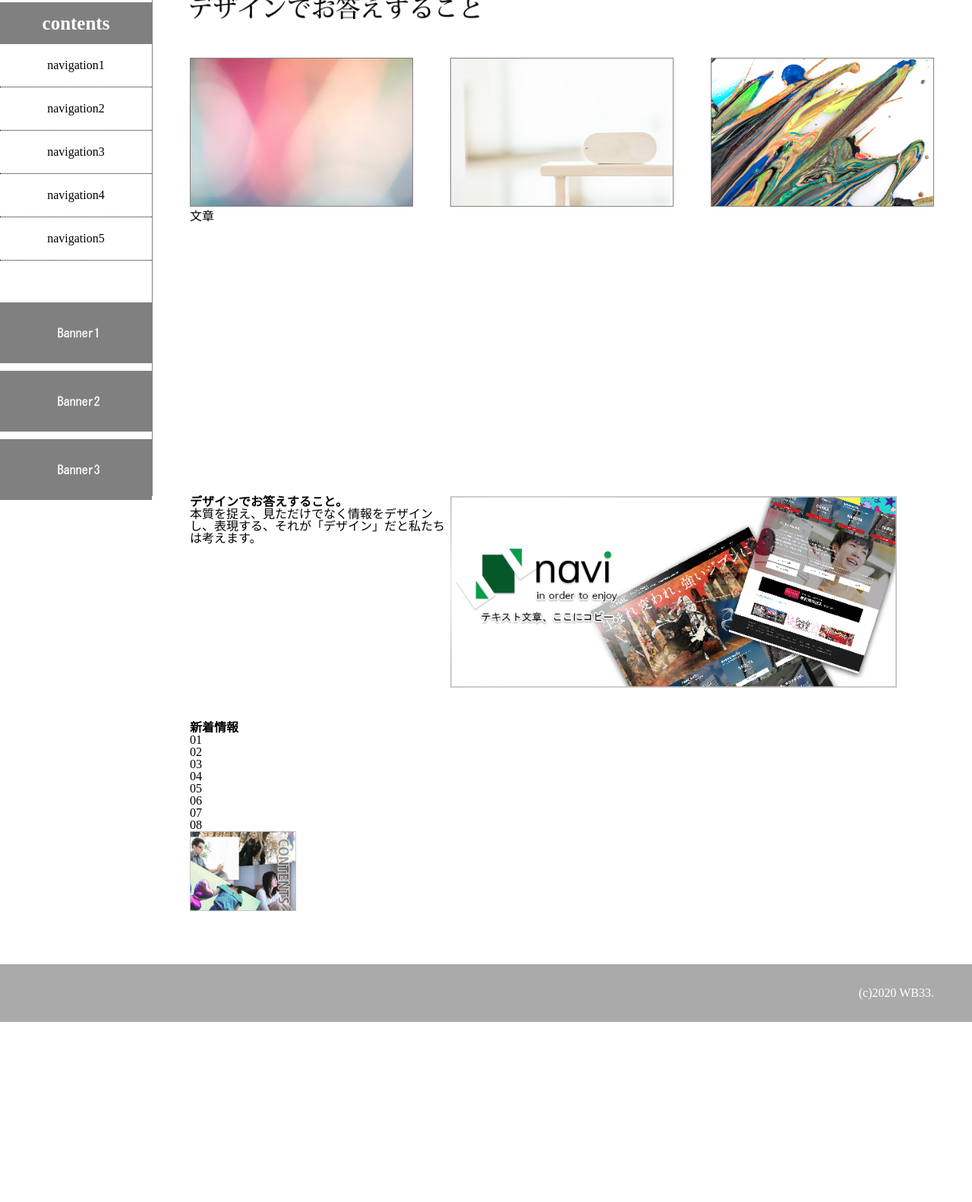
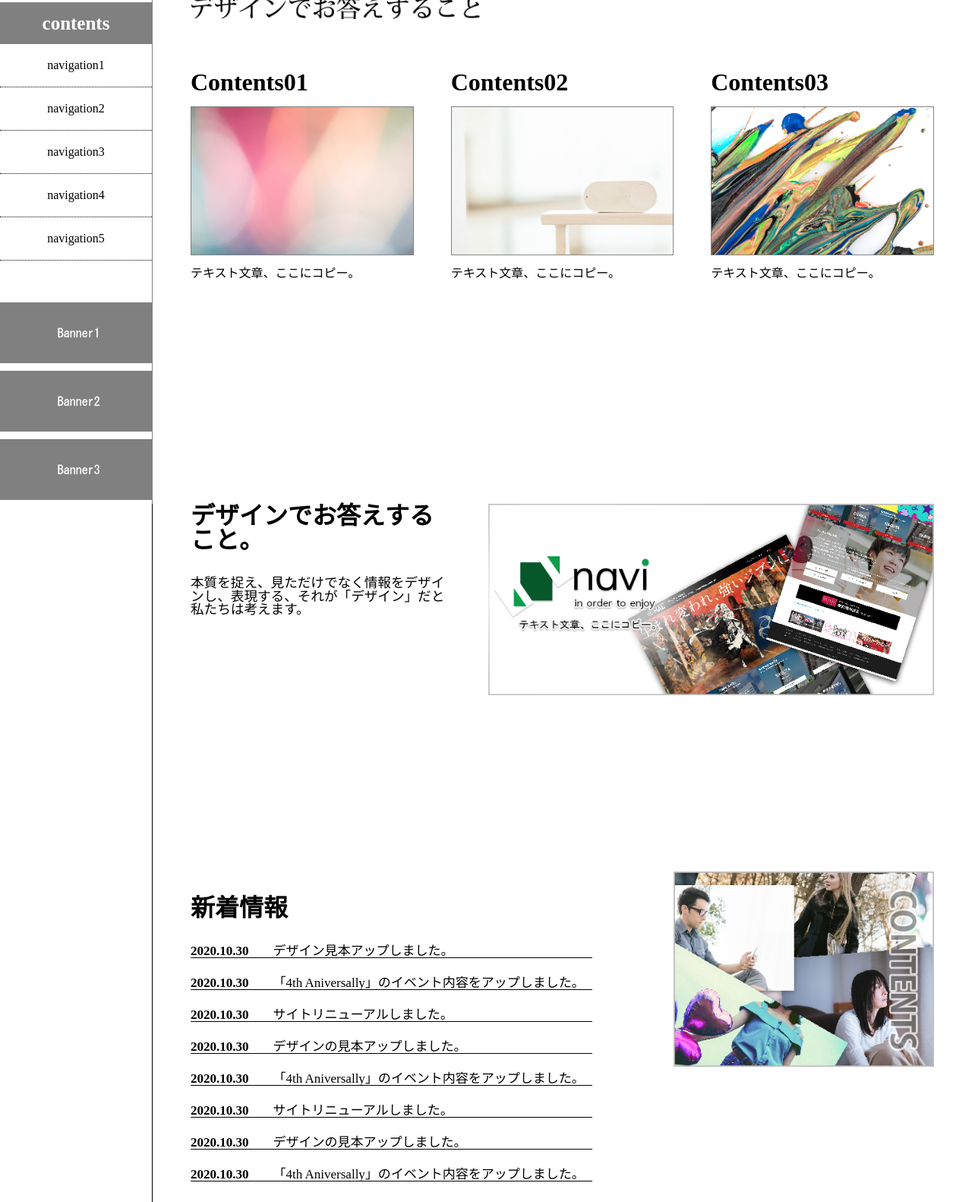
Before and after one commit to nhsKK/80454_WB, a plain HTML site: page wb__02/index.html in a window 1280 px wide. Shown: the part 347-1929 px from the top of the page at 76% size. Before the commit the page ends 1692 px from the top, so only its background shows below. Drawn offline with Linux system fonts and the light colour scheme.

Commit message:
0611__the-end.

```diff
--- a/wb__02/css/style.css
+++ b/wb__02/css/style.css
@@ -3,6 +3,13 @@ img{
     vertical-align: bottom;
     width: 100%;
     height: auto;
+}
+.img__trs:hover{
+    opacity: 50%;
+}
+a{
+    text-decoration: none;
+    color: black;
 }
 
 
@@ -22,7 +29,7 @@ ul li{
     float: left;
 
     width: 200px;
-    height: 1000px;
+    height: auto;
     top: 0px;
     border-right: solid gray 0.5px;
 }
@@ -54,6 +61,13 @@ ul li{
                     text-align: center;
                     border-bottom: dotted 0.5px;
                 }
+                nav ul li.nav__box:hover{
+                    background-color: gainsboro;
+                }
+                nav ul a{
+                    text-decoration: none;
+                    color: black;
+                }
 
     .banner{
         margin: 5px 0;
@@ -65,6 +79,7 @@ ul li{
     float: none;
     margin-left: 200px;
     padding: 50px;
+    border-left: solid 0.5px;
 }
 
 #r__box--main{
@@ -85,23 +100,47 @@ ul#sect01__cont li{
         padding: 0;
         margin: 0;
         margin-right: 5%;
+        margin-bottom: 1em;
     }
+        .sect01__cont--img h2{
+            font-size: 2rem;
+            margin: 1rem;
+        }
+        .sect01__cont--img p{
+            margin: 1em 0 5em 0 ;
+        }
     #sect01__cont li p{
         clear: both;
 
-        margin-top: 5px;
+        margin: 1em 0 5em 0 ;
     }
+        #sect01__cont li h2{
+            font-size: 2rem;
+            margin: 1rem 0;
+        }
 
-    .sect02{
-        float: left;
-    }
+
+
 #sect02__cont{
     clear: both;
 }
+.sect02{
+    float: left;
+}
+    .sect02 h2{
+        font-size: 2rem;
+        margin-bottom: 2rem;
+    }
+    .sect02 p{
+        font-size: 1.1rem;
+        width: 100%;
+    }
+
 #sect02__cont div{
     width: 35%;
 }
 #sect02__cont--img{
+    float: right;
 
     width: 60%;
 }
@@ -109,18 +148,48 @@ ul#sect01__cont li{
 div#sect03{
     clear: both;
 
-    margin-top: 25px;
+    margin-top: 29rem;
     margin-bottom: 50px;
     padding: 20px 0 ;
+    height: 500px;
 }
 
 #sect03__img{
+    float: right;
     width: 35%;
 }
 
 .sect03{
     float: left;
 }
+
+#sect03__list{
+    margin-top: 1rem;
+    width: 60%;
+}
+#sect03__list h1{
+    font-size: 2rem;
+    margin: 1rem 0;
+    margin-bottom: 2rem;
+}
+#sect03__list--ul p{
+    font-size: 17px;
+}
+#sect03__list--ul li{
+    width: 90%;
+    margin: 1.5rem 0;
+    border-bottom: solid 0.5px;
+}
+.sect03__list--date{
+    float: left;
+
+    margin-right: 2rem;
+    font-weight: bold;
+}
+.sect03__list--li a:hover{
+    color: hotpink;
+}
+
 
 footer{
     padding: 30px 50px 30px 50px;
--- a/wb__02/index.html
+++ b/wb__02/index.html
@@ -12,7 +12,7 @@
 
     <div id="l__box">
 
-        <img src="images/logo.png" alt="">
+        <a href="#"><img src="images/logo.png" alt=""></a>
 
 
 
@@ -21,20 +21,20 @@
             <h3>contents</h3>
 
             <ul>
-                <li class="nav__box">navigation1</li>
-                <li class="nav__box">navigation2</li>
-                <li class="nav__box">navigation3</li>
-                <li class="nav__box">navigation4</li>
-                <li class="nav__box">navigation5</li>
+                <a href="#"><li class="nav__box">navigation1</li></a>
+                <a href="#"><li class="nav__box">navigation2</li></a>
+                <a href="#"><li class="nav__box">navigation3</li></a>
+                <a href="#"><li class="nav__box">navigation4</li></a>
+                <a href="#"><li class="nav__box">navigation5</li></a>
             </ul>
 
         </nav>
 
 
 
-        <img class="banner" src="images/banner1.png" alt="">
-        <img class="banner" src="images/banner2.png" alt="">
-        <img class="banner" src="images/banner3.png" alt="">
+        <a href="#"><img class="banner img__trs" src="images/banner1.png" alt=""></a>
+        <a href="#"><img class="banner img__trs" src="images/banner2.png" alt=""></a>
+        <a href="#"><img class="banner img__trs" src="images/banner3.png" alt=""></a>
 
     </div>
 
@@ -42,7 +42,7 @@
 
     <div id="r__box">
 
-        <img id="r__box--main" src="images/main-visual.png" alt="">
+        <a href="#"><img id="r__box--main" src="images/main-visual.png" alt=""></a>
 
 
 
@@ -51,21 +51,21 @@
             <ul id="sect01__cont">
 
                 <li class="sect01__cont--img">
-                    <h2></h2>
-                    <img src="images/section1-image1.png" alt="">
-                    <p>文章</p>
+                    <h2>Contents01</h2>
+                    <a href="#"><img class="img__trs" src="images/section1-image1.png" alt=""></a>
+                    <p>テキスト文章、ここにコピー。</p>
                 </li>
 
                 <li class="sect01__cont--img">
-                    <h2></h2>
-                    <img src="images/section1-image2.png" alt="">
-                    <p></p>
+                    <h2>Contents02</h2>
+                    <a href="#"><img class="img__trs" src="images/section1-image2.png" alt=""></a>
+                    <p>テキスト文章、ここにコピー。</p>
                 </li>
 
                 <li>
-                    <h2></h2>
-                    <img src="images/section1-image3.png" alt="">
-                    <p></p>
+                    <h2>Contents03</h2>
+                    <a href="#"><img class="img__trs" src="images/section1-image3.png" alt=""></a>
+                    <p>テキスト文章、ここにコピー。</p>
                 </li>
             </ul>
 
@@ -82,28 +82,32 @@
 
             </div>
 
-            <img class="sect02" id="sect02__cont--img" src="images/section2-image.png" alt="">
+            <a href="#"><img class="sect02 img__trs" id="sect02__cont--img" src="images/section2-image.png" alt=""></a>
 
         </div>
 
 
 
-        <div id="sect03" class="sect03">
+        <div id="sect03">
 
-            <h1>新着情報</h1>
+            <div id="sect03__list" class="sect03">
 
-            <ul>
-                <li>01</li>
-                <li>02</li>
-                <li>03</li>
-                <li>04</li>
-                <li>05</li>
-                <li>06</li>
-                <li>07</li>
-                <li>08</li>
-            </ul>
+                <h1>新着情報</h1>
 
-            <img id="sect03__img" class="sect03" src="images/section3-image.png" alt="">
+                <ul id="sect03__list--ul">
+                    <li class="sect03__list--li"><a href="#"><p class="sect03__list--date">2020.10.30</p><p class="sect03__list--p">デザイン見本アップしました。</p></a></li>
+                    <li class="sect03__list--li"><a href="#"><p class="sect03__list--date">2020.10.30</p><p class="sect03__list--p">「4th Aniversally」のイベント内容をアップしました。</p></a></li>
+                    <li class="sect03__list--li"><a href="#"><p class="sect03__list--date">2020.10.30</p><p class="sect03__list--p">サイトリニューアルしました。</p></a></li>
+                    <li class="sect03__list--li"><a href="#"><p class="sect03__list--date">2020.10.30</p><p class="sect03__list--p">デザインの見本アップしました。</p></a></li>
+                    <li class="sect03__list--li"><a href="#"><p class="sect03__list--date">2020.10.30</p><p class="sect03__list--p">「4th Aniversally」のイベント内容をアップしました。</p></a></li>
+                    <li class="sect03__list--li"><a href="#"><p class="sect03__list--date">2020.10.30</p><p class="sect03__list--p">サイトリニューアルしました。</p></a></li>
+                    <li class="sect03__list--li"><a href="#"><p class="sect03__list--date">2020.10.30</p><p class="sect03__list--p">デザインの見本アップしました。</p></a></li>
+                    <li class="sect03__list--li"><a href="#"><p class="sect03__list--date">2020.10.30</p><p class="sect03__list--p">「4th Aniversally」のイベント内容をアップしました。</p></a></li>
+                </ul>
+
+            </div>
+
+            <a href="#"><img id="sect03__img" class="sect03 img__trs" src="images/section3-image.png" alt=""></a>
 
         </div>
     </div>
```
